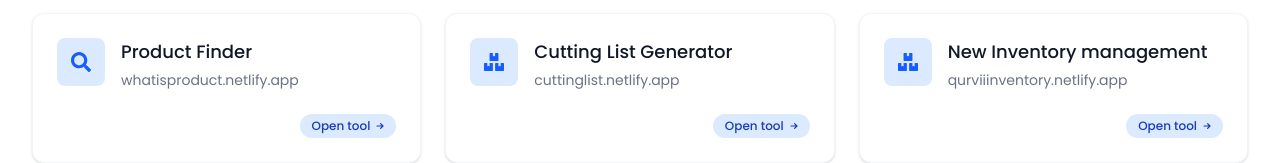
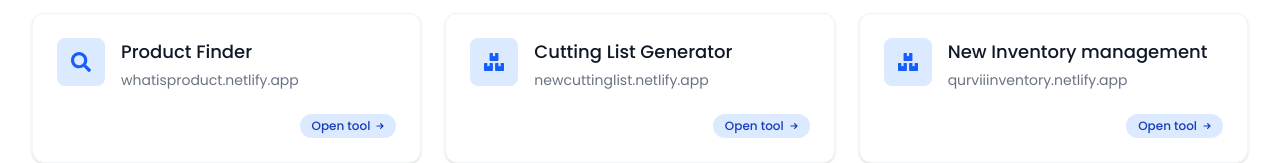
Before and after one commit to Sachinrawat6/tool, a React (Vite) app: page / in a window 1280 px wide. Shown: the part 215-378 px from the top of the page. Built offline with nearby package versions, Linux system fonts and the light colour scheme.

Commit message:
Update URL for Cutting List Generator

```diff
--- a/src/components/Tools.jsx
+++ b/src/components/Tools.jsx
@@ -26,7 +26,7 @@ export const header_with_url = [
   },
    {
     header: "Cutting List Generator",
-    url: "https://cuttinglist.netlify.app",
+    url: "https://newcuttinglist.netlify.app",
     icon: <FaBoxes />,
   },
 
```
